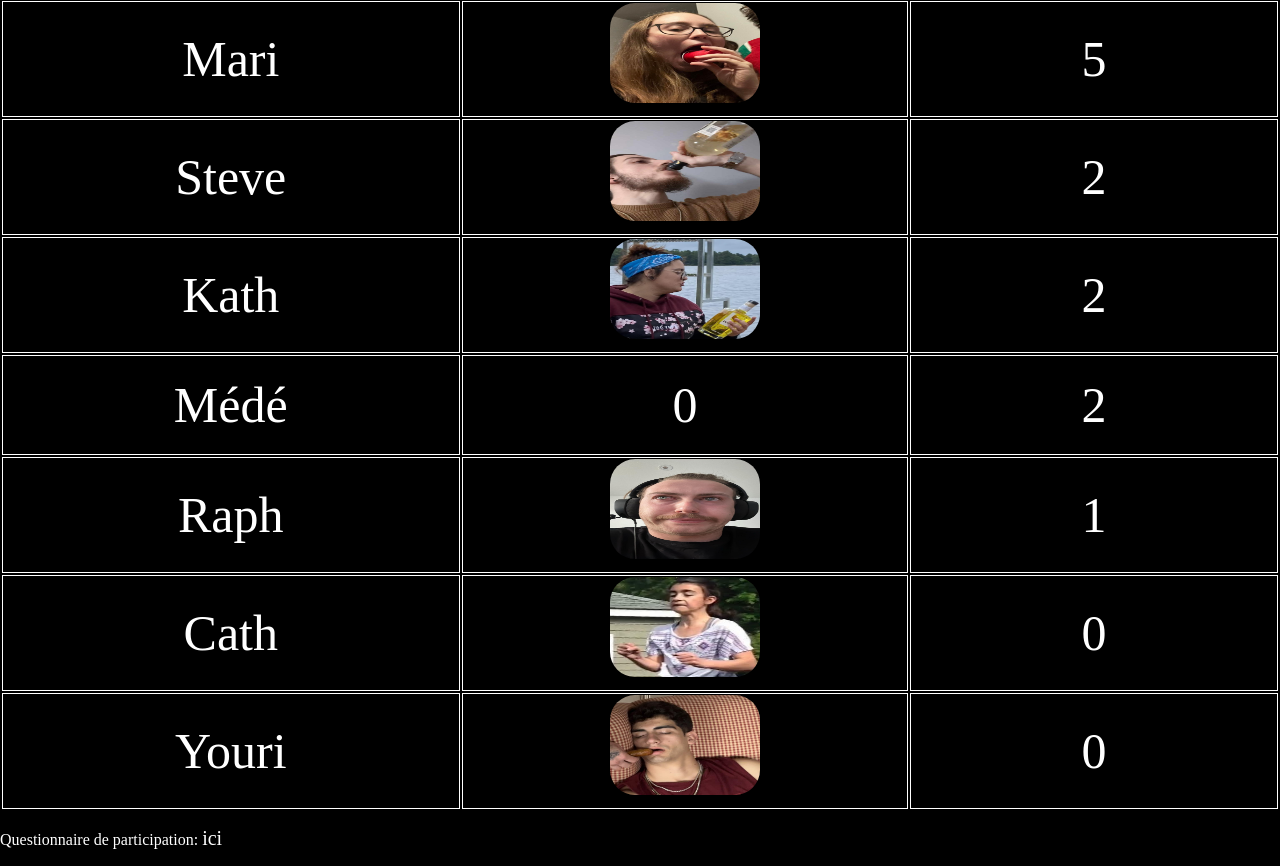
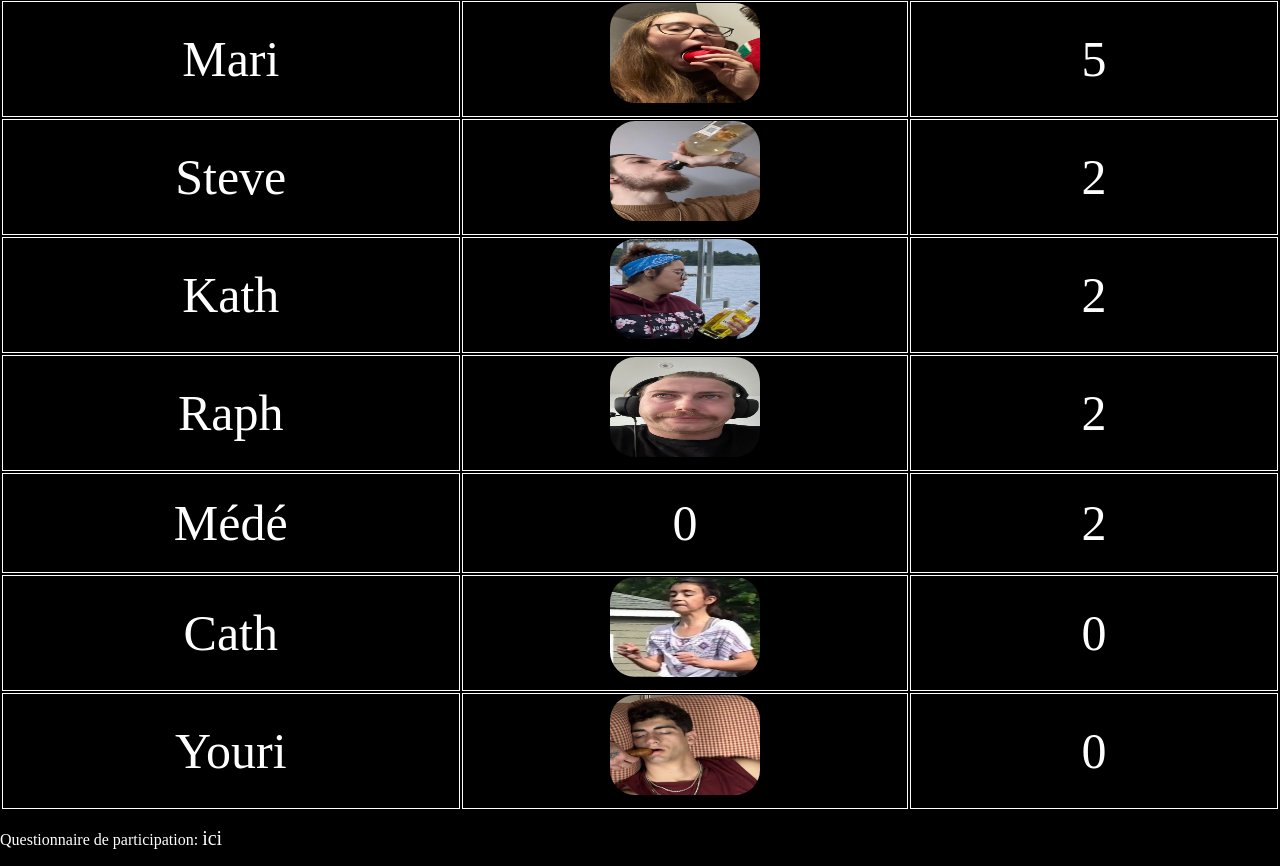
Before and after one commit to Dplayerz/WebAppChalet, a React (Vite) app: page / in a window 1280 px wide. Shown: the part 1208-2074 px from the top of the page. Built offline with nearby package versions, Linux system fonts and the light colour scheme.

Commit message:
Update Leader.tsx

```diff
--- a/src/Leader.tsx
+++ b/src/Leader.tsx
@@ -69,7 +69,7 @@ const data = [
   { Nom: "Kath", Photo: <KathArr />, PTS: 2 },
   { Nom: "Cath", Photo: <CathArr />, PTS: 0 },
   { Nom: "Eliane", Photo: <ElianeArr />, PTS: 7 },
-  { Nom: "Raph", Photo: <RaphArr />, PTS: 1 },
+  { Nom: "Raph", Photo: <RaphArr />, PTS: 2 },
   { Nom: "Emy", Photo: <EmyArr />, PTS: 6 },
   { Nom: "Youri", Photo: <YouriArr />, PTS: 0 },
   { Nom: "Mari", Photo: <MariArr />, PTS: 5 },
```
